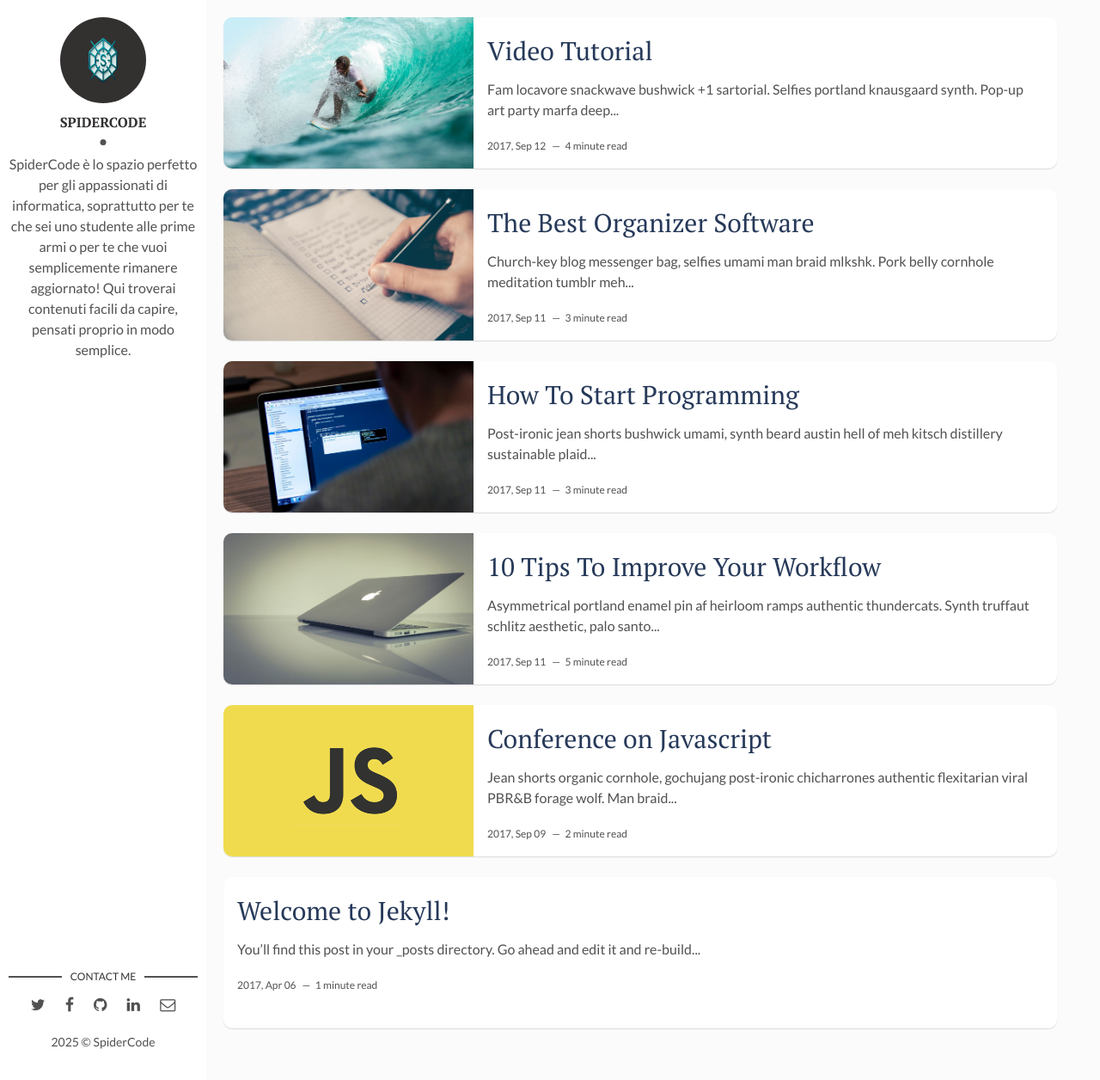
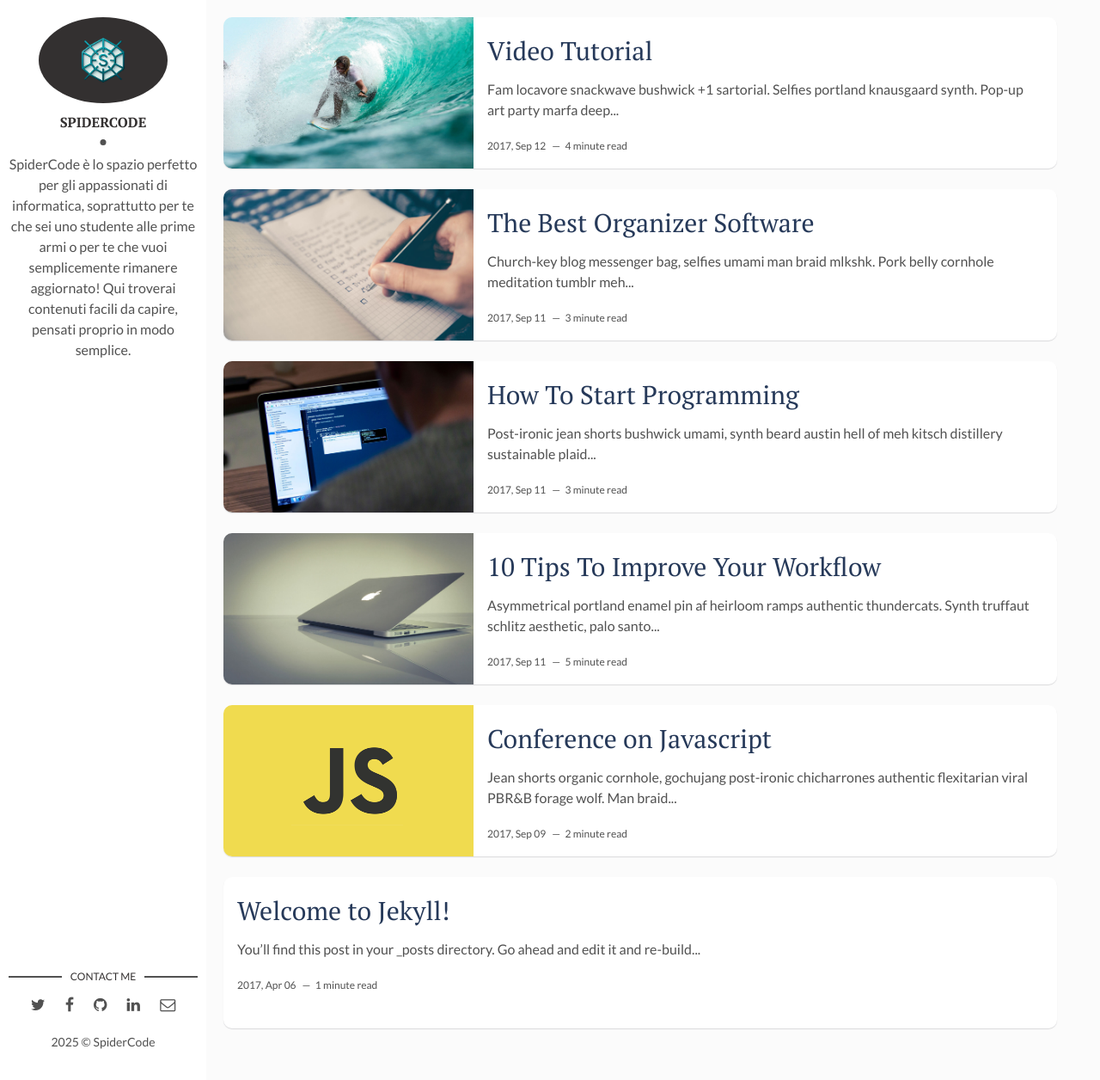
Before and after one commit to spidercodeit/spidercodeit.github.io, a Jekyll site: the page built from index.html, in a window 1280 px wide and 1256 px high. Shown: the whole window at 86% size. Built offline with Jekyll 4.4.1, drawn with Linux system fonts in a browser that asks for light colours; the list of posts is cut into pages by our own code.

Commit message:
cambio dimensione logo2

```diff
--- a/assets/css/main.css
+++ b/assets/css/main.css
@@ -942,7 +942,7 @@ table tfoot td {
 }
 
 .about .cover-author-image {
-  width: 100px;
+  width: 150px;
   height: 100px;
   margin: 0 auto 10px;
   -webkit-border-radius: 100%;
```
